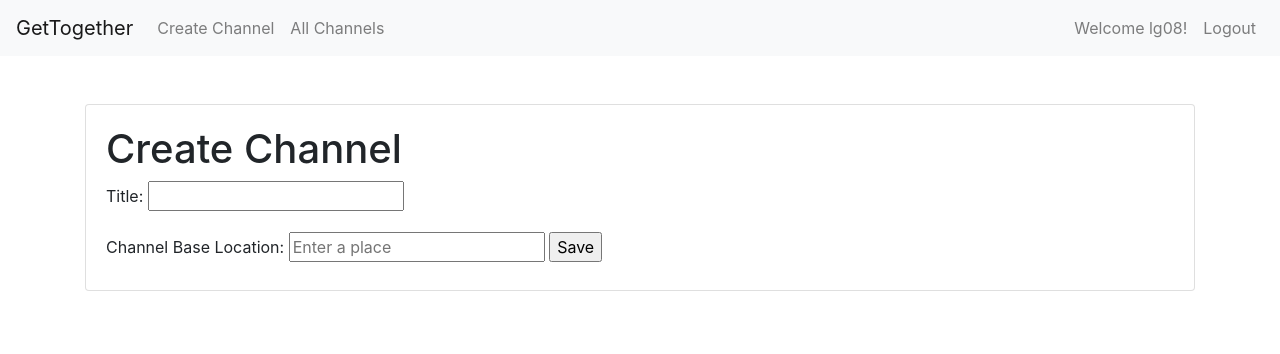
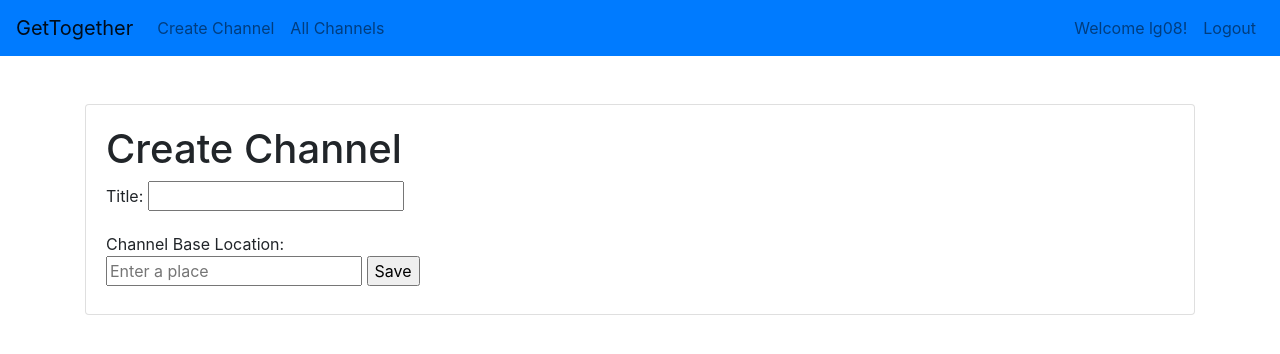
Before and after one commit to lg08/getTogether, a Django app: page /channels/create/ in a window 1280 px wide. Shown: the top 354 px of the page. Run offline with Django 3.2, Linux system fonts and the light colour scheme; a user stored in the database is signed in; parts of the project's set-up code (start-up, migrations or seed data) failed here and were passed over; some libraries are stand-ins or nearby versions.

Commit message:
minor ui fixes to navbar color and create channel page

```diff
--- a/channels/templates/channels/channel_form.html
+++ b/channels/templates/channels/channel_form.html
@@ -58,6 +58,7 @@
                     {{ form.as_p }}
                       <label>
                         Channel Base Location:
+                        <br />
                         <input type="text" id="autocomplete" placeholder="Enter a place"/>
                       </label>
                       <input type="hidden" id="channellocation" name="channellocation" value="this is channel location from html" />
--- a/templates/navbar.html
+++ b/templates/navbar.html
@@ -1,4 +1,4 @@
-<nav class="navbar navbar-expand-lg navbar-light bg-light">
+<nav class="navbar navbar-expand-lg navbar-light bg-primary">
     <a class="navbar-brand" href="{% url "home"  %}">GetTogether</a>
   <button class="navbar-toggler" type="button" data-toggle="collapse" data-target="#navbarSupportedContent" aria-controls="navbarSupportedContent" aria-expanded="false" aria-label="Toggle navigation">
     <span class="navbar-toggler-icon"></span>
```
